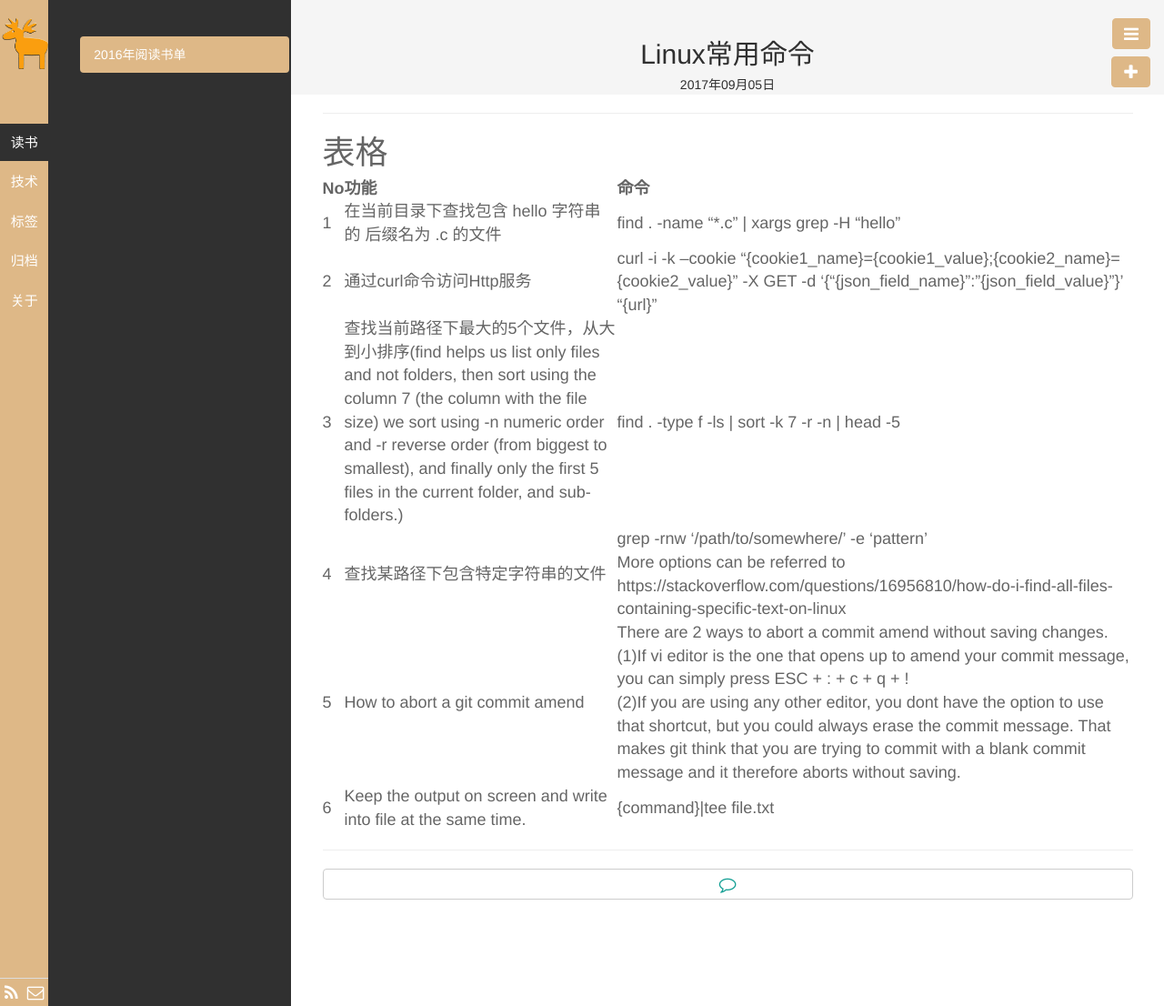
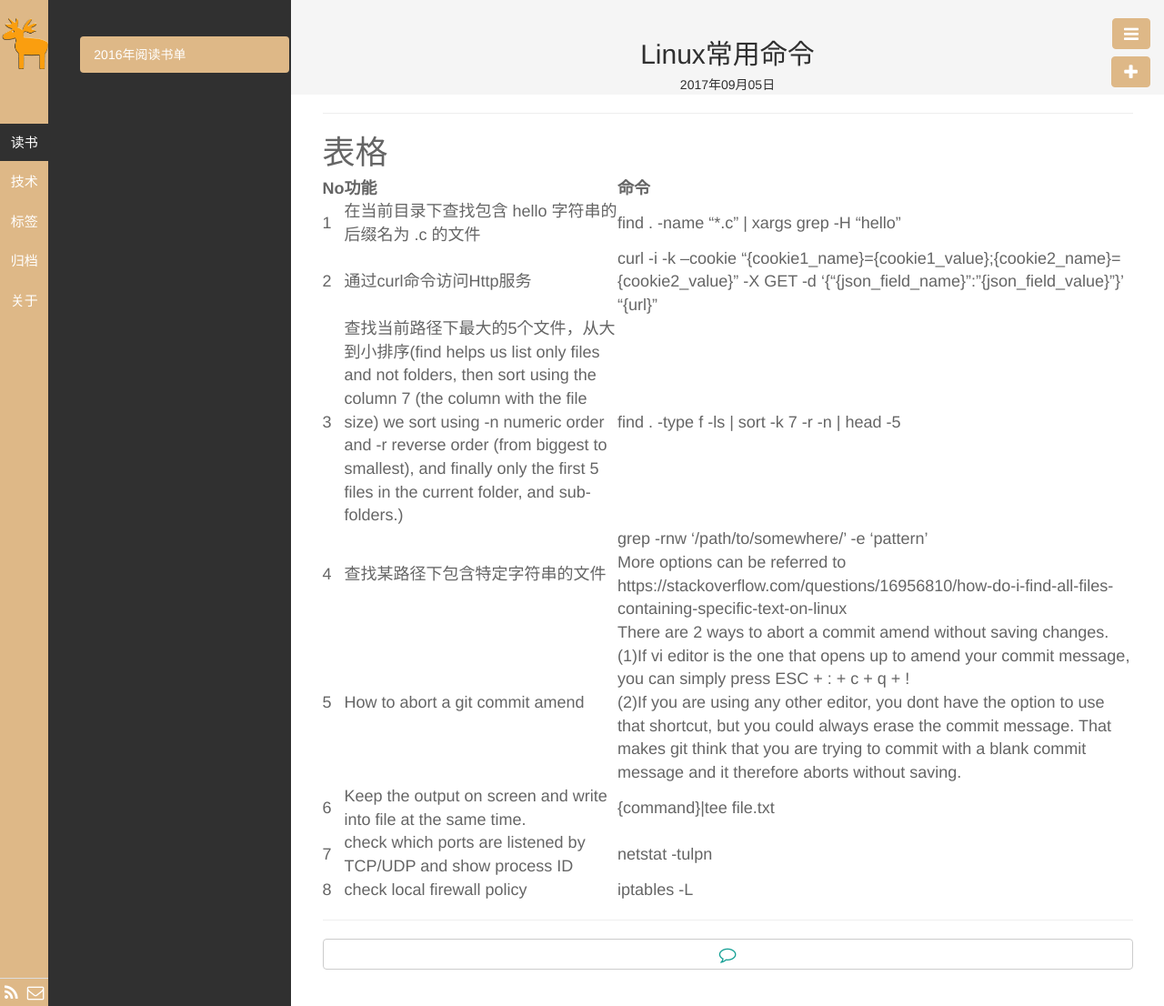
Before and after one commit to qhdwhy184/qhdwhy184.github.io, a Jekyll site: the page built from _posts/技术/2017-09-05-Linux常用命令.md, in a window 1280 px wide. Shown: the whole page at 91% size. Built offline with Jekyll 4.4.1, drawn with Linux system fonts in a browser that asks for light colours.

Commit message:
Update 2017-09-05-Linux常用命令.md

```diff
--- a/_posts/技术/2017-09-05-Linux常用命令.md
+++ b/_posts/技术/2017-09-05-Linux常用命令.md
@@ -19,3 +19,5 @@ description:
 |4|查找某路径下包含特定字符串的文件|grep -rnw '/path/to/somewhere/' -e 'pattern' <br/> More options can be referred to https://stackoverflow.com/questions/16956810/how-do-i-find-all-files-containing-specific-text-on-linux|
 |5|How to abort a git commit amend|There are 2 ways to abort a commit amend without saving changes. <br/>(1)If vi editor is the one that opens up to amend your commit message, you can simply press ESC + : + c + q + !<br/>(2)If you are using any other editor, you dont have the option to use that shortcut, but you could always erase the commit message. That makes git think that you are trying to commit with a blank commit message and it therefore aborts without saving.|
 |6|Keep the output on screen and write into file at the same time.| {command}\|tee file.txt|
+|7|check which ports are listened by TCP/UDP and show process ID|netstat -tulpn|
+|8|check local firewall policy|iptables -L|
```
